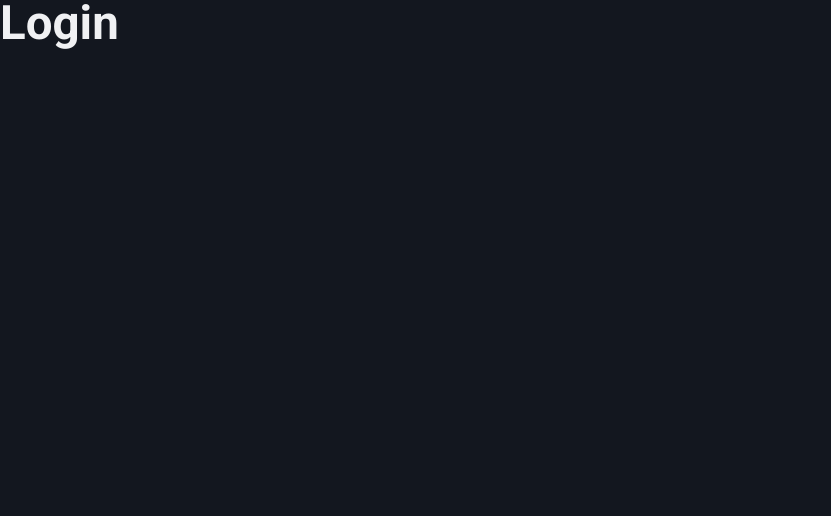
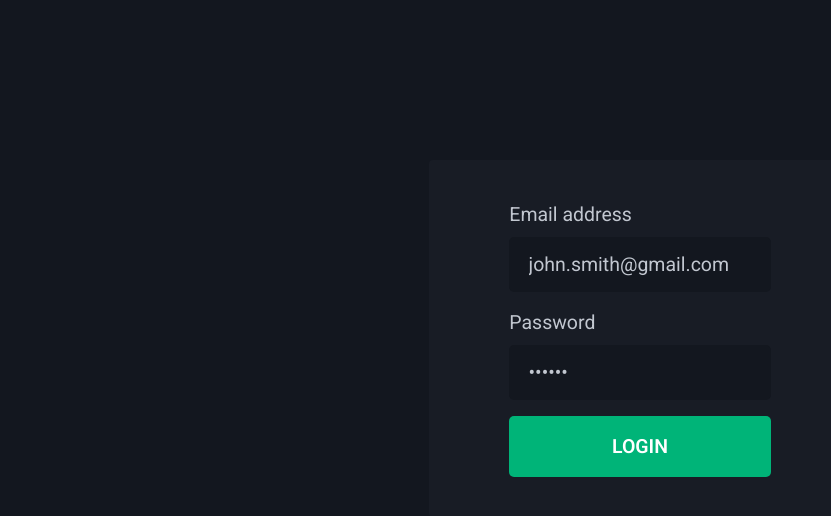
Before and after one commit to darryndotdev/task-manager-app, a React (Vite) app: page / in a window 1280 px wide. Shown: the top 516 px of the page, without its empty margins (0-831 px from the left). Built offline with nearby package versions, Linux system fonts and the light colour scheme.

Commit message:
feat: login and utility ui components

```diff
--- a/src/App.jsx
+++ b/src/App.jsx
@@ -6,14 +6,19 @@ import Ticket from './components/Ticket/Ticket';
 import Form from './components/Form/Form';
 import Backlog from './pages/Backlog';
 import PageNotFound from './pages/PageNotFound';
+import Container from './UI/Container/Container';
 
 function App() {
     return (
+        <Container>
             <BrowserRouter>
                 <Routes>
                     <Route index element={<Homepage />} />
                     <Route path='app' element={<AppLayout />}>
-                    <Route index element={<Navigate replace to='board' />} />
+                        <Route
+                            index
+                            element={<Navigate replace to='board' />}
+                        />
                         <Route path='board' element={<Board />} />
                         <Route path='ticket/:id' element={<Ticket />} />
                         <Route path='form' element={<Form />} />
@@ -22,6 +27,7 @@ function App() {
                     <Route path='*' element={<PageNotFound />} />
                 </Routes>
             </BrowserRouter>
+        </Container>
     );
 }
 
--- /dev/null
+++ b/src/UI/Centered/Centered.jsx
@@ -0,0 +1,7 @@
+import styles from './Centered.module.css';
+
+function Centered({ children }) {
+    return <div className={styles.centered}>{children}</div>;
+}
+
+export default Centered;
--- /dev/null
+++ b/src/UI/Centered/Centered.module.css
@@ -0,0 +1,4 @@
+.centered {
+    display: grid;
+    place-items: center;
+}
--- /dev/null
+++ b/src/UI/Container/Container.jsx
@@ -0,0 +1,7 @@
+import styles from './Container.module.css';
+
+function Container({ children }) {
+    return <div className={styles.container}>{children}</div>;
+}
+
+export default Container;
--- /dev/null
+++ b/src/UI/Container/Container.module.css
@@ -0,0 +1,5 @@
+.container {
+    max-width: 75rem;
+    margin: 0 auto;
+    padding: 2rem;
+}
--- /dev/null
+++ b/src/components/Login/Login.jsx
@@ -0,0 +1,26 @@
+import { Link } from 'react-router-dom';
+import styles from './Login.module.css';
+import { useState } from 'react';
+
+function Login() {
+    const [email, setEmail] = useState('john.smith@gmail.com');
+    const [password, setPassword] = useState('qwerty');
+
+    return (
+        <form className={styles.form}>
+            <div className={styles.row}>
+                <label htmlFor='email'>Email address</label>
+                <input type='email' id='email' value={email} />
+            </div>
+            <div className={styles.row}>
+                <label htmlFor='password'>Password</label>
+                <input type='password' id='password' value={password} />
+            </div>
+            <Link to='/app' className='cta'>
+                Login
+            </Link>
+        </form>
+    );
+}
+
+export default Login;
--- /dev/null
+++ b/src/components/Login/Login.module.css
@@ -0,0 +1,14 @@
+.form {
+    display: grid;
+    gap: 1rem;
+    margin: 8rem 0;
+    padding: 2.5rem 5rem;
+    background-color: var(--card-background-color);
+    border-radius: var(--border-radius);
+}
+
+.row {
+    display: flex;
+    flex-direction: column;
+    gap: 0.5rem;
+}
--- a/src/index.css
+++ b/src/index.css
@@ -20,7 +20,7 @@
         0.2085rem 0.417rem 2.502rem rgba(7, 8.5, 12, 0.04302),
         0.5rem 1rem 6rem rgba(7, 8.5, 12, 0.06),
         0 0 0 0.0625rem rgba(7, 8.5, 12, 0.015);
-    --pico-card-background-color: #181c25;
+    --card-background-color: #181c25;
     --h1-colour: #f0f1f3;
     --h2-colour: #e0e3e7;
     --h3-colour: #c2c7d0;
@@ -58,6 +58,7 @@ body {
     font-weight: 400;
     font-style: normal;
     font-size: clamp(1.125rem, 1.0964rem + 0.1524vw, 1.325rem);
+    min-height: 100vh;
 }
 
 h1,
@@ -84,3 +85,28 @@ h3 {
     font-size: clamp(1.5rem, 1.3929rem + 0.5714vw, 2.25rem);
     line-height: 1;
 }
+
+.cta:link,
+.cta:visited {
+    display: flex;
+    justify-content: center;
+    background-color: var(--primary);
+    color: #fff;
+    text-transform: uppercase;
+    text-decoration: none;
+    font-weight: 600;
+    padding: 1rem 3rem;
+    border-radius: 5px;
+}
+
+input,
+textarea {
+    width: 100%;
+    padding: 0.8rem 1.2rem;
+    font-family: inherit;
+    color: inherit;
+    border: none;
+    border-radius: 5px;
+    background-color: var(--background-colour);
+    transition: all 0.2s;
+}
--- a/src/pages/Homepage.jsx
+++ b/src/pages/Homepage.jsx
@@ -1,7 +1,12 @@
+import Login from '../components/Login/Login';
+import Centered from '../UI/Centered/Centered';
+
 function Homepage() {
     return (
         <>
-            <h1>Login</h1>
+            <Centered>
+                <Login />
+            </Centered>
         </>
     );
 }
```
Lines whose indentation alone changed are shown as unchanged.
